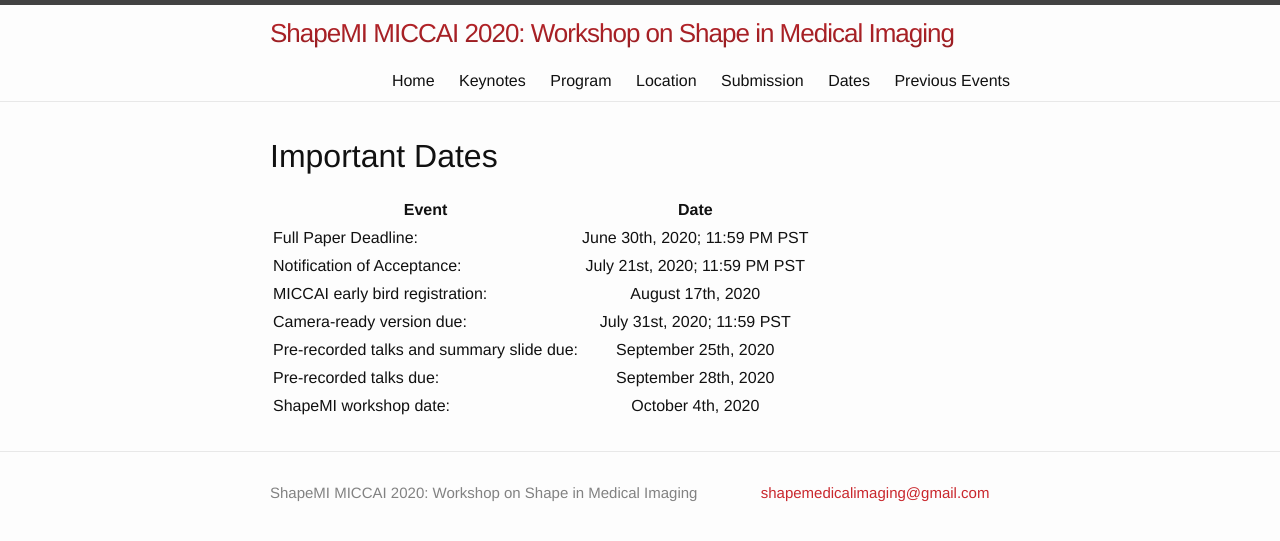
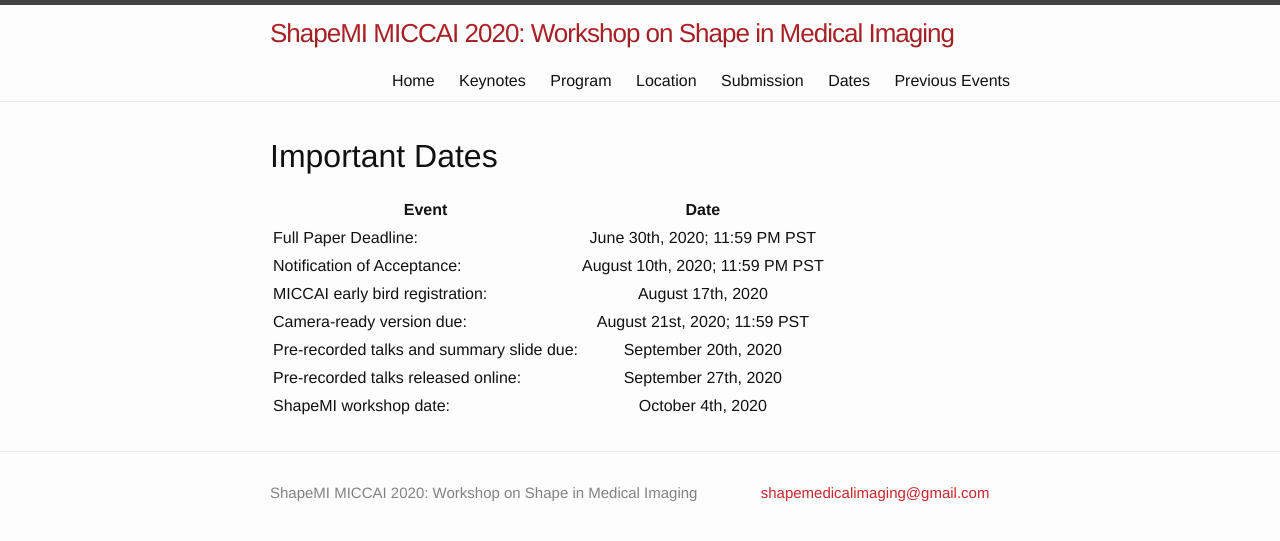
Before and after one commit to shapemi/shapemi2020, a Jekyll site: the page built from dates/index.md, in a window 1280 px wide. Shown: the top 541 px of the page. Built offline with Jekyll 4.4.1, drawn with Linux system fonts in a browser that asks for light colours.

Commit message:
BUG: Correct dates

```diff
--- a/dates/index.md
+++ b/dates/index.md
@@ -9,9 +9,9 @@
 | Event | Date |
 |---|:---:|
 | Full Paper Deadline: | June 30th, 2020; 11:59 PM PST |
-| Notification of Acceptance: | July 21st, 2020; 11:59 PM PST |
+| Notification of Acceptance: | August 10th, 2020; 11:59 PM PST |
 | MICCAI early bird registration: | August 17th, 2020 |
-| Camera-ready version due: | July 31st, 2020; 11:59 PST |
-| Pre-recorded talks and summary slide due: | September 25th, 2020 |
-| Pre-recorded talks due: | September 28th, 2020 |
+| Camera-ready version due: | August 21st, 2020; 11:59 PST |
+| Pre-recorded talks and summary slide due: | September 20th, 2020 |
+| Pre-recorded talks released online: | September 27th, 2020 |
 | ShapeMI workshop date: | October 4th, 2020  |
```
